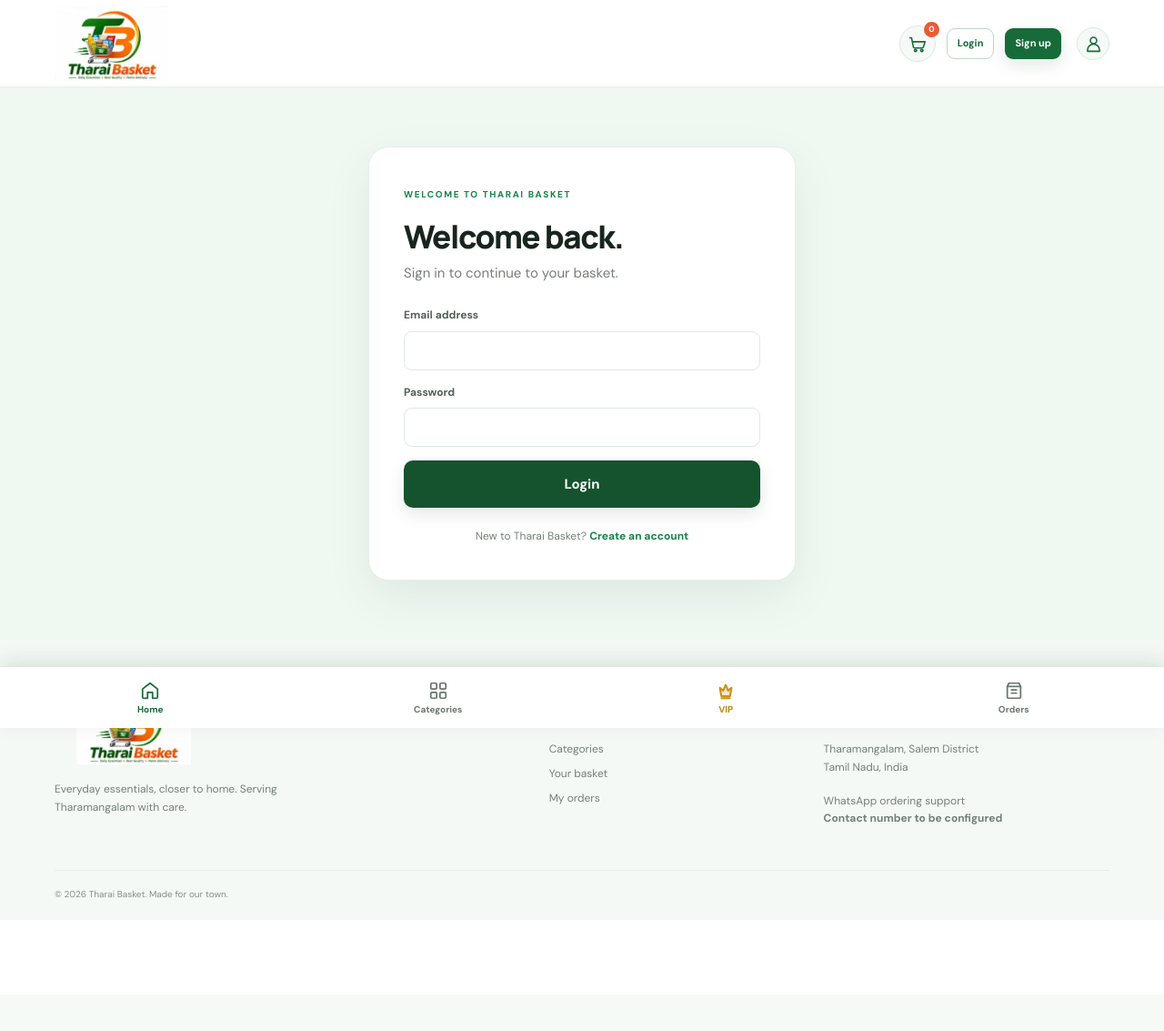
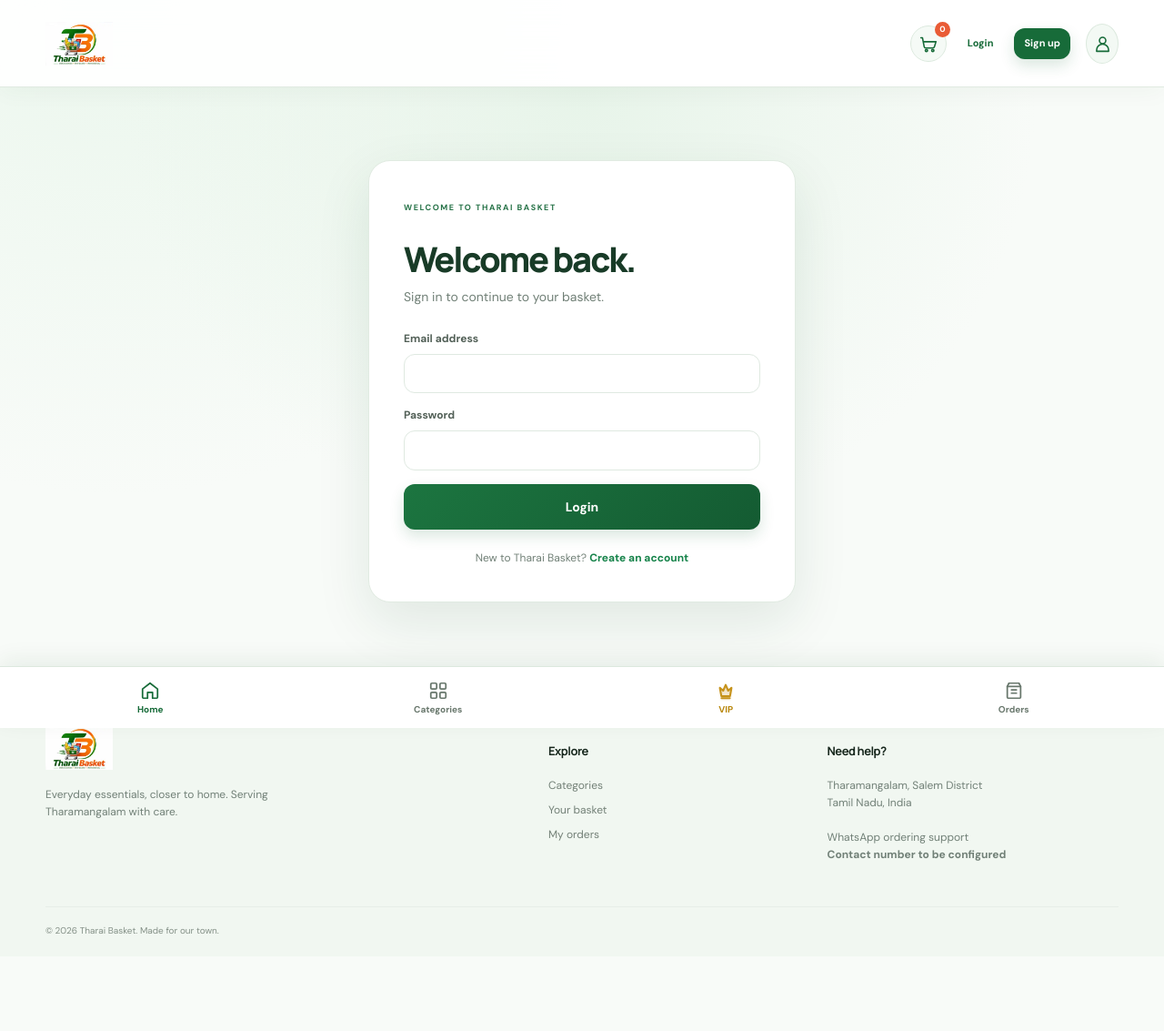
Before and after one commit to Dharun7715/Tharai-Basket, a Flask app: a page that uses app/templates/base.html in a window 1280 px wide. Shown: the whole page at 91% size. Before the commit the page ends 986 px from the top, so only its background shows below. Run offline with Flask 3, Linux system fonts and the light colour scheme; some libraries are stand-ins or nearby versions.

Commit message:
Enable premium customer design system across all customer pages

```diff
--- a/app/templates/base.html
+++ b/app/templates/base.html
@@ -9,7 +9,7 @@
   <link rel="manifest" href="{{ url_for('static', filename='manifest.json') }}">
   <meta name="theme-color" content="#176b39"><script>if(window.matchMedia&&window.matchMedia("(display-mode: standalone)").matches||window.navigator.standalone===true){document.documentElement.classList.add("tb-app-launch");}</script><meta name="apple-mobile-web-app-capable" content="yes"><meta name="apple-mobile-web-app-status-bar-style" content="default">
   <link rel="apple-touch-icon" href="{{ url_for('static', filename='images/tharai-basket-logo.webp') }}?v=7"><link rel="icon" type="image/svg+xml" href="{{ url_for('static', filename='images/tharai-basket-app-icon.svg') }}?v=7">
-  <link rel="stylesheet" href="{{ url_for('static', filename='css/style.css') }}?v=11">
+  <link rel="stylesheet" href="{{ url_for('static', filename='css/style.css') }}?v=12">
   <script defer src="{{ url_for('static', filename='js/app.js') }}"></script>
   <script>if ("serviceWorker" in navigator) window.addEventListener("load", () => navigator.serviceWorker.register("{{ url_for('static', filename='sw.js') }}").catch(() => {}));</script>
 
@@ -45,7 +45,7 @@ body{padding-bottom:82px!important}.tb-bottom-nav.has-cart-bar{bottom:55px!impor
 }
 </style>
 </head>
-<body{% if vip_theme_tier %} class="tb-vip-theme tb-vip-{{ vip_theme_tier|lower }}"{% endif %}>
+<body class="tb-customer-ui{% if vip_theme_tier %} tb-vip-theme tb-vip-{{ vip_theme_tier|lower }}{% endif %}">
 
 <header class="site-header"><div class="container nav-wrap">
   <a class="brand" href="{{ url_for('index') }}" aria-label="Tharai Basket home"><img class="brand-logo" src="{{ url_for('static', filename='images/tharai-basket-logo.webp') }}?v=6" alt="Tharai Basket"></a>
```
